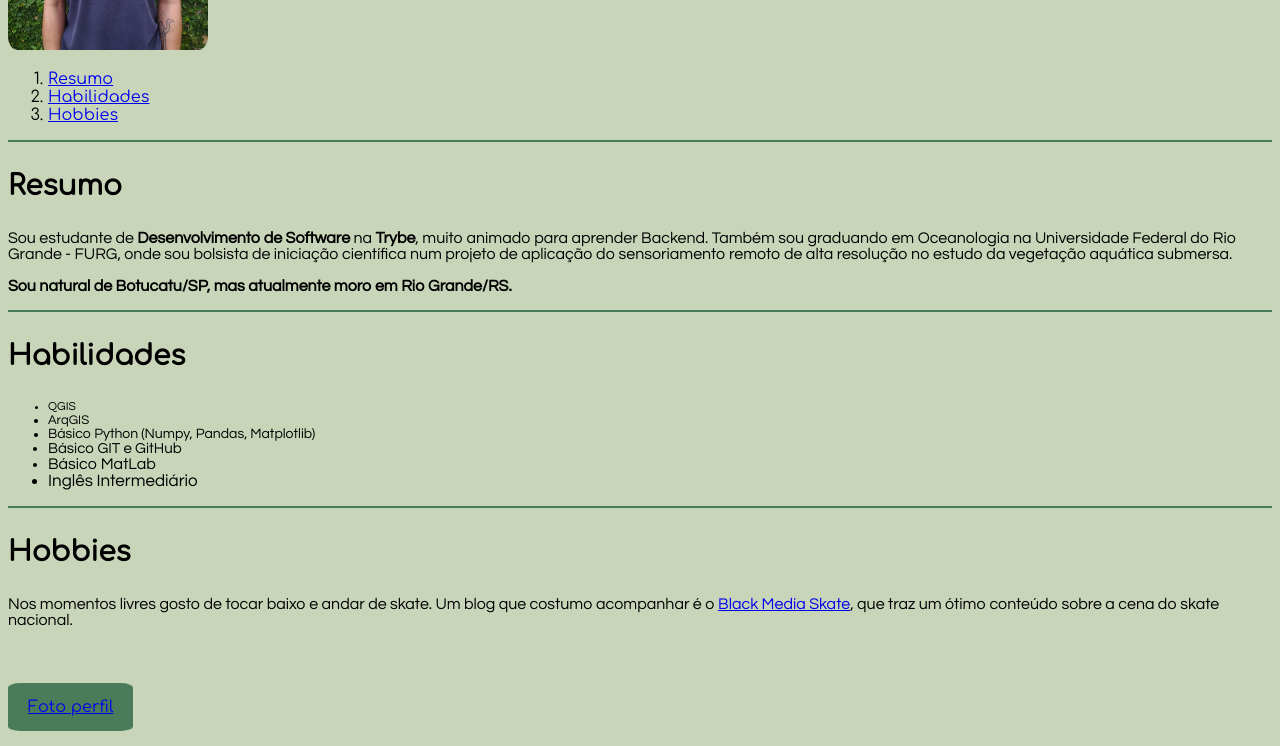
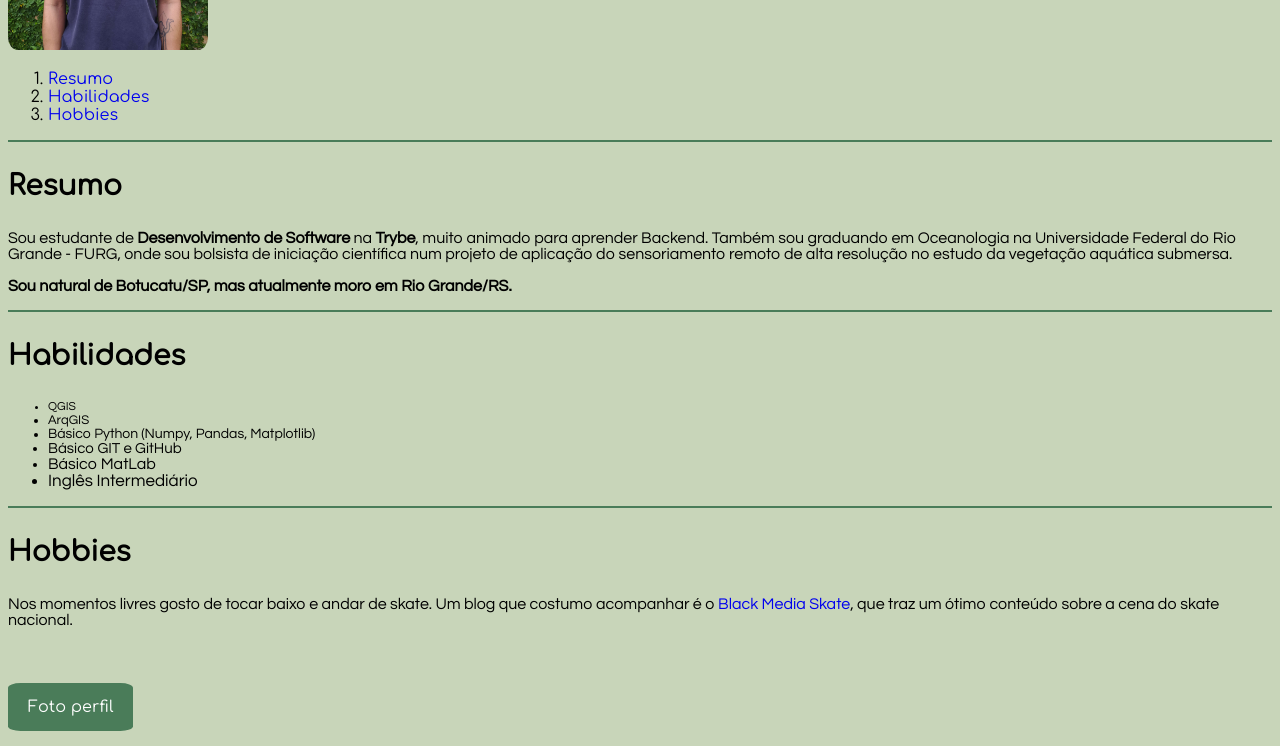
Before and after one commit to vdionysio/vdionysio.github.io, a plain HTML site: page index.html in a window 1280 px wide. Shown: the part 284-1030 px from the top of the page. Drawn offline with Linux system fonts and the light colour scheme.

Commit message:
remove decoration from links

```diff
--- a/index.html
+++ b/index.html
@@ -49,9 +49,13 @@
         background-color: #4A7C59;
         padding: 15px 20px;
         border-radius: 10%;
+        color: white;
       }
       #perfil {
         border-radius: 5%;
+      }
+      a:link, a:visited, a:hover, a:active {
+        text-decoration: none;
       }
     </style>
   </head>
```
